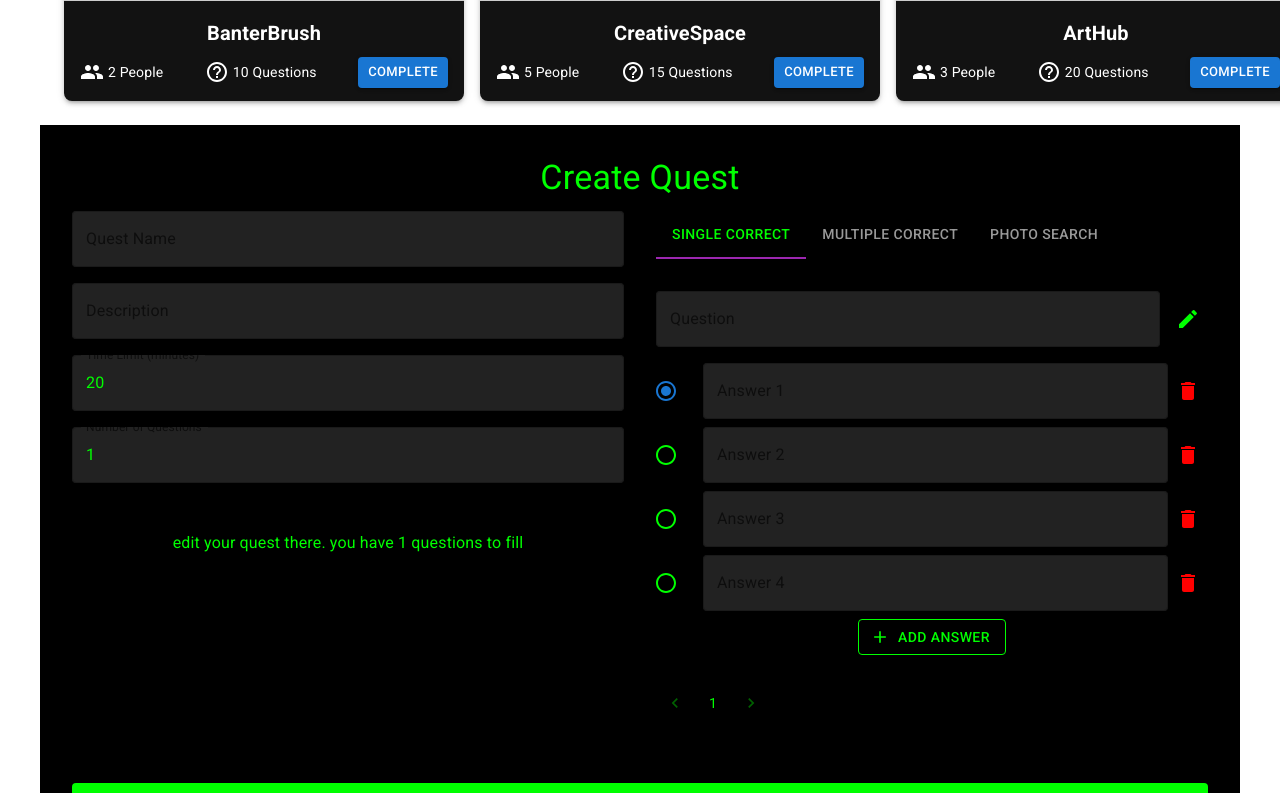
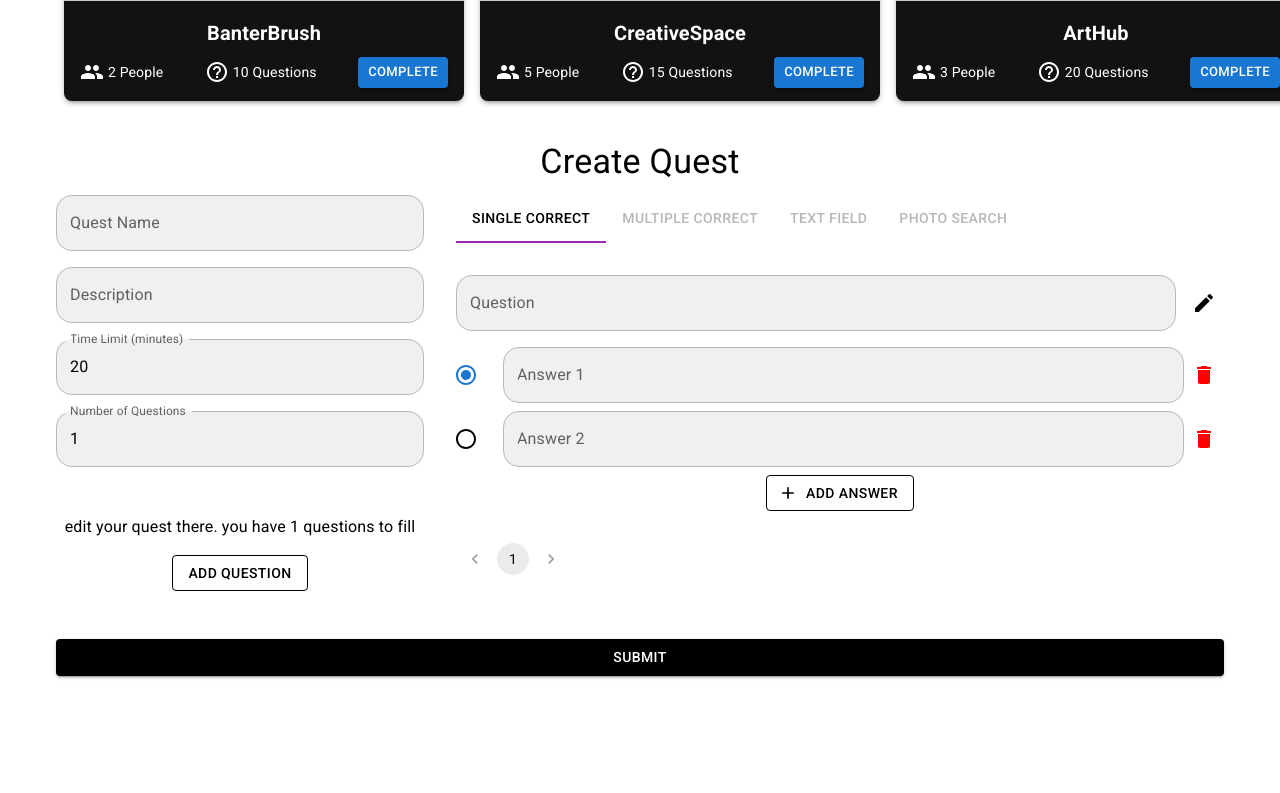
Before and after one commit to SylvaticGhost/GameQuests, a React (Vite) app in the folder frontend/: page / in a window 1280 px wide. Shown: the part 560-1353 px from the top of the page. Built offline with nearby package versions, Linux system fonts and the light colour scheme.

Commit message:
Changed style in CreateQuest page and added some validation for answers and questions

```diff
--- a/frontend/src/pages/CreateQuest.jsx
+++ b/frontend/src/pages/CreateQuest.jsx
@@ -1,4 +1,4 @@
-import React, { useState, useEffect } from "react";
+import React, { useState, useEffect, useRef } from "react";
 import {
   Box,
   Button,
@@ -22,13 +22,14 @@ const CreateQuest = () => {
   const [questionType, setQuestionType] = useState("single");
   const [questionCount, setQuestionCount] = useState(1);
   const [questions, setQuestions] = useState([
-    { question: "", answers: ["", "", "", ""], correctIndex: 0 },
+    { question: "", answers: ["", ""], correctIndex: 0 },
   ]);
   const [currentPage, setCurrentPage] = useState(1);
+  const inputRef = useRef(null);
 
   useEffect(() => {
     const newQuestions = Array.from({ length: questionCount }, (_, i) =>
-      questions[i] || { question: "", answers: ["", "", "", ""], correctIndex: 0 }
+      questions[i] || { question: "", answers: ["", ""], correctIndex: 0 }
     );
     setQuestions(newQuestions);
     if (currentPage > questionCount) {
@@ -56,29 +57,66 @@ const CreateQuest = () => {
 
   const handleDeleteAnswer = (qIndex, aIndex) => {
     const newQuestions = [...questions];
-    newQuestions[qIndex].answers.splice(aIndex, 1);
+    if (newQuestions[qIndex].answers.length > 2) {
+      newQuestions[qIndex].answers.splice(aIndex, 1);
+      setQuestions(newQuestions);
+    } else {
+      alert("Each question must have at least 2 answers.");
+    }
+  };
+
+const handleAddQuestion = () => {
+  if (questionCount < 1) {
+    alert("You must have at least 1 question in your quest.");
+  } else {
+    setQuestionCount(questionCount + 1);
+  }
+}
+
+const handleAddAnswer = (qIndex) => {
+  const newQuestions = [...questions];
+  if (newQuestions[qIndex].answers.length < 10) {
+    newQuestions[qIndex].answers.push("");
     setQuestions(newQuestions);
-  };
+  } else {
+    alert("Each question can have a maximum of 10 answers.");
+  }
+};
 
   const filledQuestionsCount = questions.filter(
     (q) => q.question.trim() !== "" && q.answers.filter((a) => a.trim() !== "").length >= 2
   ).length;
 
   const handleSubmit = () => {
+    const hasCorrectAnswer = questions.every(
+      (q) => q.answers[q.correctIndex].trim() !== ""
+    );
+
+    if (!hasCorrectAnswer) {
+      alert("Each question must have at least one correct answer.");
+      return;
+    }
     console.log({ questName, description, timeLimit, questionCount, questions });
+  };
+
+  const handleIconClick = () => {
+    inputRef.current.focus();
   };
 
   return (
     <Box
       sx={{
-        p: 4,
-        bgcolor: "#000",
-        color: "#0f0",
+        p: 2,
+        bgcolor: "#fff",
+        color: "#000",
         minHeight: "100vh",
         "& .MuiTextField-root": {
-          bgcolor: "#222",
-          color: "#0f0",
-          borderRadius: 1,
+          bgcolor: "#f0f0f0",
+          color: "#000",
+          borderRadius: 4,
+        },
+        "& .MuiInputLabel-root": {
+          borderRadius: 4,
         },
       }}
     >
@@ -88,13 +126,26 @@ const CreateQuest = () => {
 
       <Grid container spacing={4}>
         {/* Left Side Inputs */}
-        <Grid item xs={12} md={6}>
+        <Grid item xs={12} md={4}>
           <TextField
             fullWidth
+            multiline
             label="Quest Name"
             value={questName}
             onChange={(e) => setQuestName(e.target.value)}
-            sx={{ mb: 2, input: { color: "#0f0" } }}
+            sx={{ mb: 2, input: { color: "#000" } }}
+           slotProps={{
+            input: {
+              sx: {
+                borderRadius: 4,
+              },
+            },
+            inputLabel: {
+              sx: {
+                borderRadius: 4,
+              },
+            },
+           }}
           />
           <TextField
             fullWidth
@@ -102,7 +153,19 @@ const CreateQuest = () => {
             label="Description"
             value={description}
             onChange={(e) => setDescription(e.target.value)}
-            sx={{ mb: 2, textarea: { color: "#0f0" } }}
+            sx={{ mb: 2, textarea: { color: "#000" } }}
+            slotProps={{
+              input: {
+                sx: {
+                  borderRadius: 4,
+                },
+              },
+              inputLabel: {
+                sx: {
+                  borderRadius: 4,
+                },
+              },
+             }}
           />
           <TextField
             fullWidth
@@ -110,23 +173,54 @@ const CreateQuest = () => {
             type="number"
             value={timeLimit}
             onChange={(e) => setTimeLimit(Number(e.target.value))}
-            sx={{ mb: 2, input: { color: "#0f0" } }}
+            sx={{ mb: 2, input: { color: "#000" } }}
+            slotProps={{
+              input: {
+                sx: {
+                  borderRadius: 4,
+                },
+              },
+              inputLabel: {
+                sx: {
+                  borderRadius: 4,
+                },
+              },
+             }}
           />
           <TextField
             fullWidth
             label="Number of Questions"
             type="number"
             value={questionCount}
-            onChange={(e) => setQuestionCount(Number(e.target.value))}
-            sx={{ mb: 2, input: { color: "#0f0" } }}
+            onChange={(e) => setQuestionCount(Math.max(1, Number(e.target.value)))}
+            sx={{ mb: 2, input: { color: "#000" } }}
+            slotProps={{
+              input: {
+                sx: {
+                  borderRadius: 4,
+                },
+              },
+              inputLabel: {
+                sx: {
+                  borderRadius: 4,
+                },
+              },
+             }}
           />
           <Typography variant="body1" sx={{ mt: 4 }}>
             edit your quest there. you have {questionCount - filledQuestionsCount} questions to fill
           </Typography>
+          <Button
+            variant="outlined"
+            onClick={handleAddQuestion}
+            sx={{ mt: 2, color: "#000", borderColor: "#000" }}
+          >
+            Add Question
+          </Button>
         </Grid>
 
         {/* Right Side Tabs and Question Editor */}
-        <Grid item xs={12} md={6}>
+        <Grid item xs={12} md={8}>
           <Tabs
             value={questionType}
             onChange={(e, value) => setQuestionType(value)}
@@ -134,9 +228,10 @@ const CreateQuest = () => {
             indicatorColor="secondary"
             sx={{ mb: 4 }}
           >
-            <Tab label="Single Correct" value="single" sx={{ color: questionType === "single" ? "#0f0" : "#fff" }} />
-            <Tab label="Multiple Correct" value="multiple" sx={{ color: questionType === "multiple" ? "#0f0" : "#fff" }} />
-            <Tab label="Photo Search" value="photo" sx={{ color: questionType === "photo" ? "#0f0" : "#fff" }} />
+            <Tab label="Single Correct" value="single" sx={{ color: questionType === "single" ? "#000" : "#888" }} />
+            <Tab label="Multiple Correct" value="multiple" sx={{ color: questionType === "multiple" ? "#000" : "#888" }} />
+            <Tab label="Text field" value="text" sx={{ color: questionType === "input" ? "#000" : "#888" }} />
+            <Tab label="Photo Search" value="photo" sx={{ color: questionType === "photo" ? "#000" : "#888" }} />
           </Tabs>
 
           {questions.length > 0 && (
@@ -150,10 +245,23 @@ const CreateQuest = () => {
                   onChange={(e) =>
                     handleQuestionChange(currentPage - 1, e.target.value)
                   }
-                  sx={{ flex: 1, mr: 1, input: { color: "#0f0" } }}
+                  sx={{ flex: 1, mr: 1, input: { color: "#000" } }}
+                  inputRef={inputRef}
+                  slotProps={{
+                    input: {
+                      sx: {
+                        borderRadius: 4,
+                      },
+                    },
+                    inputLabel: {
+                      sx: {
+                        borderRadius: 4,
+                      },
+                    },
+                   }}
                 />
-                <IconButton color="inherit">
-                  <Edit sx={{ color: "#0f0" }} />
+                <IconButton color="inherit" onClick={handleIconClick}>
+                  <Edit sx={{ color: "#000" }} />
                 </IconButton>
               </Box>
 
@@ -168,7 +276,7 @@ const CreateQuest = () => {
                   >
                     <FormControlLabel
                       value={aIndex.toString()}
-                      control={<Radio sx={{ color: "#0f0" }} />}
+                      control={<Radio sx={{ color: "#000" }} />}
                       label=""
                     />
                   </RadioGroup>
@@ -179,7 +287,19 @@ const CreateQuest = () => {
                     onChange={(e) =>
                       handleAnswerChange(currentPage - 1, aIndex, e.target.value)
                     }
-                    sx={{ input: { color: "#0f0" } }}
+                    sx={{ input: { color: "#000" } }}
+                    slotProps={{
+                      input: {
+                        sx: {
+                          borderRadius: 4,
+                        },
+                      },
+                      inputLabel: {
+                        sx: {
+                          borderRadius: 4,
+                        },
+                      },
+                     }}
                   />
                   <IconButton
                     color="inherit"
@@ -190,13 +310,11 @@ const CreateQuest = () => {
                 </Box>
               ))}
 
-              <Button
+<Button
                 variant="outlined"
-                startIcon={<Add sx={{ color: "#0f0" }} />}
-                onClick={() =>
-                  handleAnswerChange(currentPage - 1, questions[currentPage - 1].answers.length, "")
-                }
-                sx={{ mb: 2, color: "#0f0", borderColor: "#0f0" }}
+                startIcon={<Add sx={{ color: "#000" }} />}
+                onClick={() => handleAddAnswer(currentPage - 1)}
+                sx={{ mb: 2, color: "#000", borderColor: "#000" }}
               >
                 Add Answer
               </Button>
@@ -208,7 +326,7 @@ const CreateQuest = () => {
             count={questions.length}
             page={currentPage}
             onChange={(_, value) => setCurrentPage(value)}
-            sx={{ mt: 2, mb: 4, button: { color: "#0f0" } }}
+            sx={{ mt: 2, mb: 4, button: { color: "#000" } }}
           />
         </Grid>
       </Grid>
@@ -217,7 +335,7 @@ const CreateQuest = () => {
       <Button
         variant="contained"
         fullWidth
-        sx={{ mt: 4, bgcolor: "#0f0", color: "#000" }}
+        sx={{ mt: 4, bgcolor: "#000", color: "#fff" }}
         onClick={handleSubmit}
       >
         Submit
```
